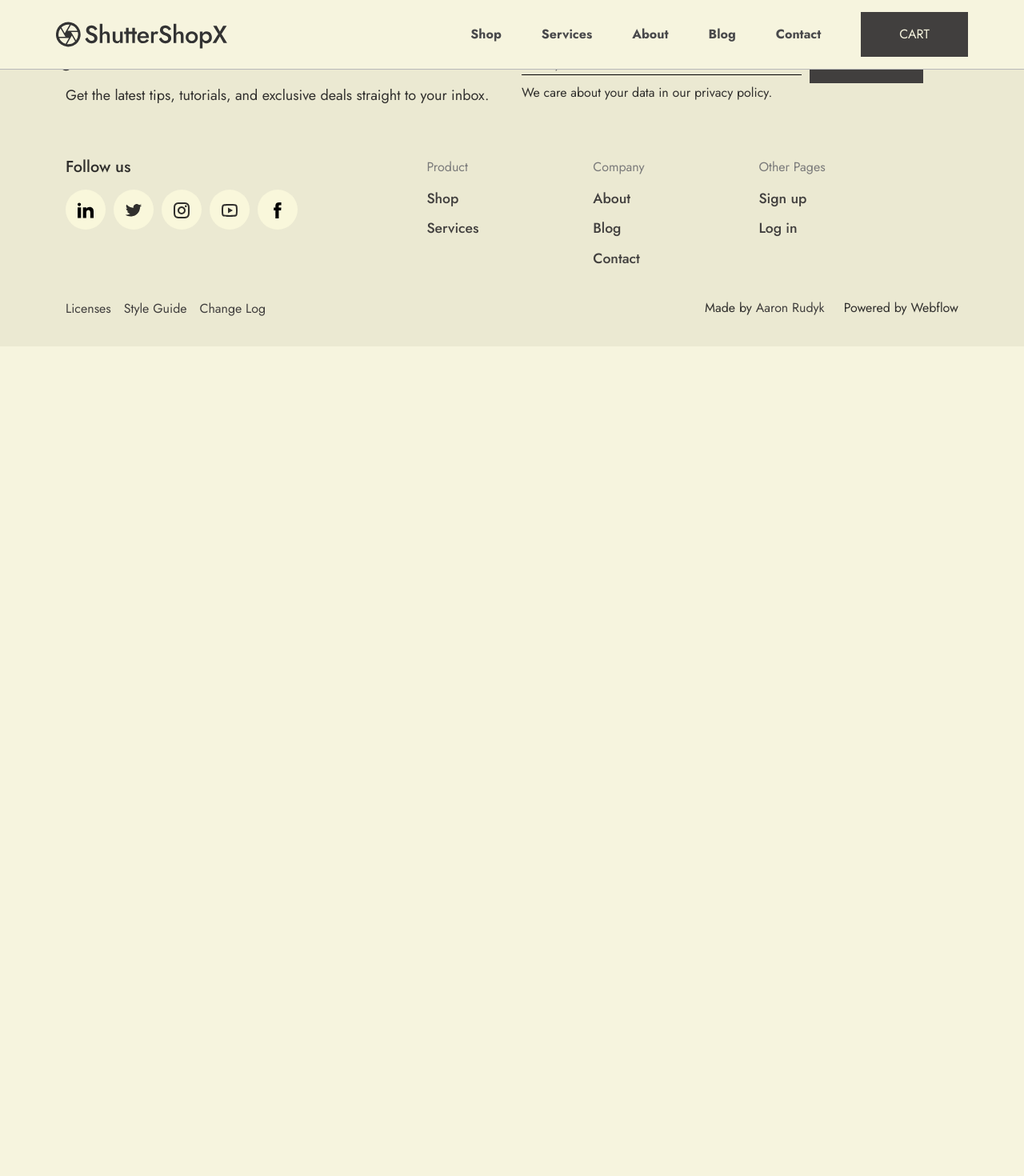
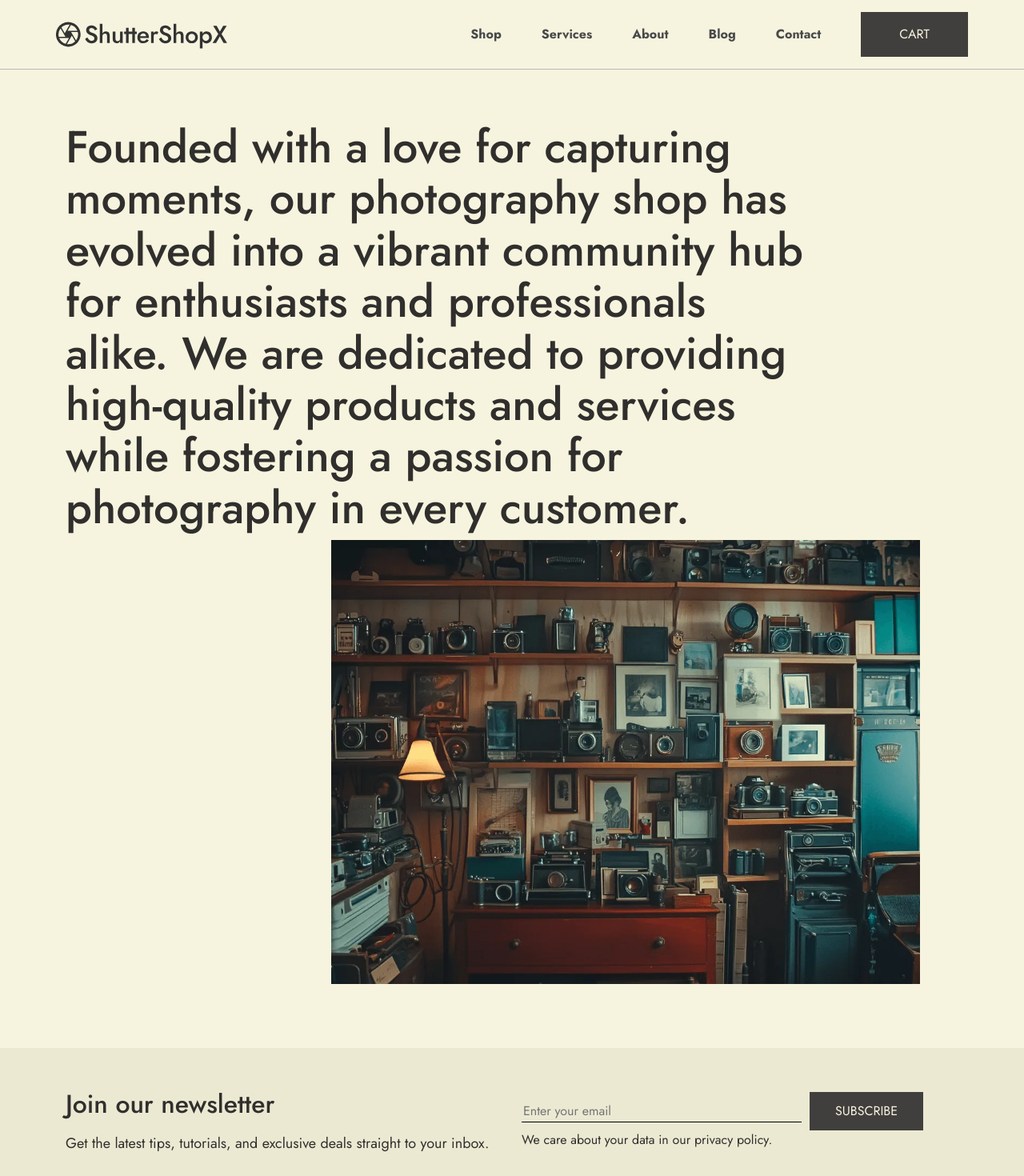
Before and after one commit to GeorgiosDrivas/shutter-shop, a React (Vite) app: page /about in a window 1280 px wide. Shown: the top 1470 px of the page at 80% size. Before the commit the page ends 800 px from the top, so only its background shows below. Built offline with nearby package versions, Linux system fonts and the light colour scheme; a web font is replaced by a local one.

Commit message:
About page and hero section

```diff
--- a/src/App.tsx
+++ b/src/App.tsx
@@ -4,6 +4,7 @@ import "./styles/app.css";
 import Footer from "./components/footer/footer";
 import { BrowserRouter, Route, Routes } from "react-router-dom";
 import Contact from "./components/contact";
+import About from "./components/about";
 
 export default function App() {
   return (
@@ -13,6 +14,7 @@ export default function App() {
         <Routes>
           <Route path="/" element={<Landing />} />
           <Route path="/contact" element={<Contact />} />
+          <Route path="/about" element={<About />} />
         </Routes>
         <Footer />
       </BrowserRouter>
--- /dev/null
+++ b/src/components/about.tsx
@@ -0,0 +1,36 @@
+import "../styles/about.style.css";
+
+export default function About() {
+  return (
+    <>
+      <section id="about">
+        <div className="container">
+          <div className="row">
+            <div className="col-10">
+              <div className="about-moto">
+                <h2>
+                  Founded with a love for capturing moments, our photography
+                  shop has evolved into a vibrant community hub for enthusiasts
+                  and professionals alike. We are dedicated to providing
+                  high-quality products and services while fostering a passion
+                  for photography in every customer.
+                </h2>
+              </div>
+            </div>
+          </div>
+          <div className="row justify-content-end">
+            <div className="col-8 me-5">
+              <div className="about-img-hero">
+                <img
+                  className="w-100 h-100"
+                  src="/assets/about_img_1.png"
+                  alt=""
+                />
+              </div>
+            </div>
+          </div>
+        </div>
+      </section>
+    </>
+  );
+}
--- a/src/components/header.tsx
+++ b/src/components/header.tsx
@@ -28,7 +28,7 @@ export default function Header() {
                       Services
                     </li>
                     <li className="fw-bold position-relative cursor-pointer">
-                      About
+                      <Link to="/about">About</Link>
                     </li>
                     <li className="fw-bold position-relative cursor-pointer">
                       Blog
--- /dev/null
+++ b/src/styles/about.style.css
@@ -0,0 +1,17 @@
+#about {
+  flex-direction: column;
+  justify-content: center;
+  align-items: center;
+  width: 100%;
+  padding-top: 9.5rem;
+  padding-bottom: 5rem;
+  display: flex;
+}
+
+#about h2 {
+  font-size: 3.5rem;
+  font-weight: 500;
+  line-height: 1.15em;
+  color: #302f2d;
+  text-transform: none;
+}
```
Also changed, not shown: public/assets/about_img_1.png (added).
